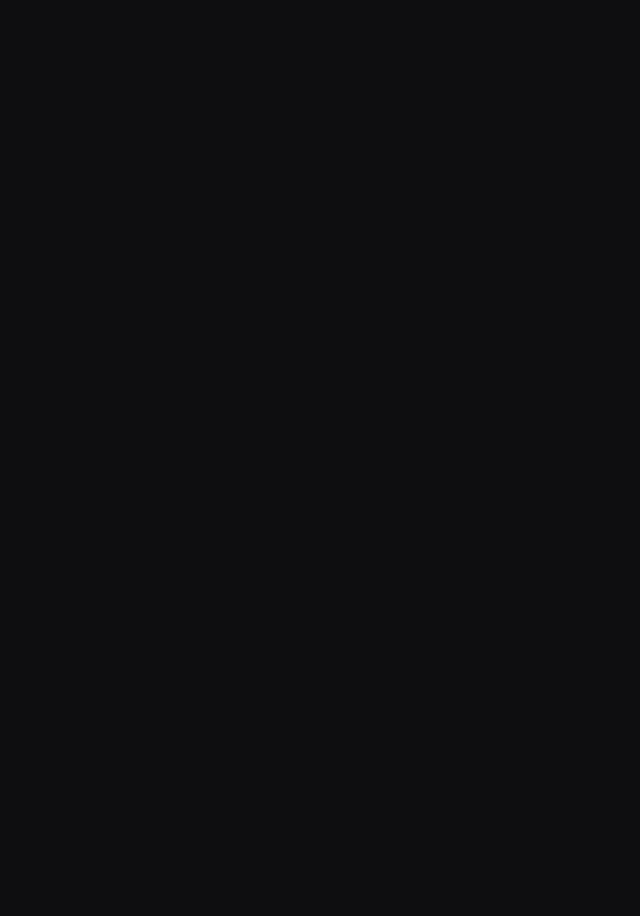
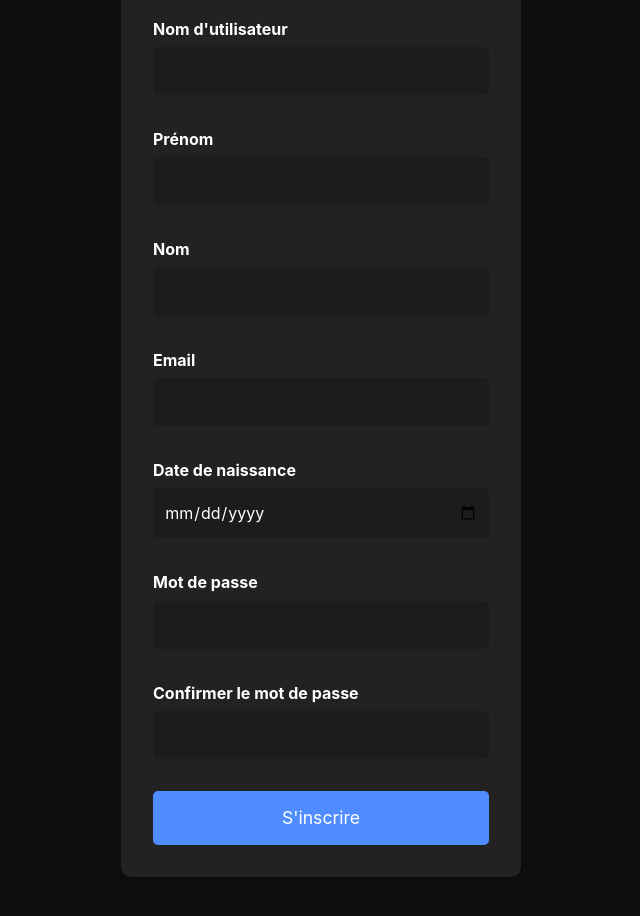
Before and after one commit to Senngy/Gamer-Challenges, a SvelteKit app in the folder client/: page /auth/signup in a window 1280 px wide. Shown: the part 200-1116 px from the top of the page, without its empty margins (319-959 px from the left). Before the commit the page ends 800 px from the top, so only its background shows below. Built offline with nearby package versions, Linux system fonts and the light colour scheme.

Commit message:
Create page login and signup html & css
Co-authored-by: Sylvain M <Senngy@users.noreply.github.com>

```diff
--- a/client/src/lib/components/layout/Navbar.svelte
+++ b/client/src/lib/components/layout/Navbar.svelte
@@ -5,8 +5,8 @@
   <img src="/favicon.svg" alt="Logo GamerChallenge" class="logo" />
   <input type="text" class="search" placeholder="Rechercher votre jeux 🔍" />
   <div class="buttons">
-    <button class="btn">Inscription</button>
-    <button class="btn btn-secondary">Connexion</button>
+    <a class="btn" href="/auth/signup">Inscription</a>
+    <a class="btn btn-secondary" href="/auth/login">Connexion</a>
   </div>
 </nav>
 <style>
--- a/client/src/routes/auth/login/+page.svelte
+++ b/client/src/routes/auth/login/+page.svelte
@@ -0,0 +1,84 @@
+<script>
+  let username = '';
+  let email = '';
+  let password = '';
+  let confirmPassword = '';
+  let error = '';
+
+  function handleSubmit() {
+    if (password !== confirmPassword) {
+      error = "Les mots de passe ne correspondent pas.";
+      return;
+    }
+    // Ajoute ici la logique d'inscription (API, etc.)
+    error = '';
+    alert('Inscription réussie !');
+  }
+</script>
+
+<div class="signup-container">
+  <h2>Connexion</h2>
+  {#if error}
+    <div class="error">{error}</div>
+  {/if}
+  <form on:submit|preventDefault={handleSubmit}>
+    <div>
+      <label for="email">Email</label>
+      <input id="email" type="email" bind:value={email} required />
+    </div>
+    <div>
+      <label for="password">Mot de passe</label>
+      <input id="password" type="password" bind:value={password} required minlength="8"  maxlength="50"/>
+    </div>
+    <button type="submit">Se connecter</button>
+  </form>
+</div>
+
+<style>
+  .signup-container {
+    max-width: 400px;
+    margin: 40px auto;
+    padding: 2rem;
+    background: #222;
+    border-radius: 10px;
+    box-shadow: 0 2px 8px rgba(0,0,0,0.2);
+    color: #fff;
+  }
+  h2 {
+    text-align: center;
+    margin-bottom: 1.5rem;
+  }
+  form {
+    display: flex;
+    flex-direction: column;
+    gap: 1rem;
+  }
+  label {
+    font-weight: bold;
+    margin-bottom: 0.3rem;
+  }
+  input {
+    padding: 0.7rem;
+    border: none;
+    border-radius: 5px;
+    font-size: 1rem;
+  }
+  button {
+    padding: 0.8rem;
+    background: #4f8cff;
+    color: #fff;
+    border: none;
+    border-radius: 5px;
+    font-size: 1.1rem;
+    cursor: pointer;
+    transition: background 0.2s;
+  }
+  button:hover {
+    background: #2563eb;
+  }
+  .error {
+    color: #ff6b6b;
+    text-align: center;
+    margin-bottom: 1rem;
+  }
+</style>
--- a/client/src/routes/auth/signup/+page.svelte
+++ b/client/src/routes/auth/signup/+page.svelte
@@ -0,0 +1,107 @@
+<script>
+  let username = '';
+  let email = '';
+  let password = '';
+  let confirmPassword = '';
+  let error = '';
+  let birth_date = '';
+  let first_name = '';
+  let last_name = '';
+
+  function handleSubmit() {
+    if (password !== confirmPassword) {
+      error = "Les mots de passe ne correspondent pas.";
+      return;
+    }
+    // Ajoute ici la logique d'inscription (API, etc.)
+    error = '';
+    alert('Inscription réussie !');
+  }
+</script>
+
+<div class="signup-container">
+  <h2>Inscription</h2>
+  {#if error}
+    <div class="error">{error}</div>
+  {/if}
+  <form on:submit|preventDefault={handleSubmit}>
+    <div>
+      <label for="username">Nom d'utilisateur</label>
+      <input id="username" type="text" bind:value={username} required />
+    </div>
+    <div>
+      <label for="first_name">Prénom</label>
+      <input id="first_name" type="text" bind:value={first_name} required />
+    </div>
+    <div>
+      <label for="last_name">Nom</label>
+      <input id="last_name" type="text" bind:value={last_name} required />
+    </div>
+    <div>
+      <label for="email">Email</label>
+      <input id="email" type="email" bind:value={email} required maxlength="320" />
+    </div>
+    <div>
+        <label for="birth_date">Date de naissance</label>
+        <input id="birth_date" type="date" bind:value={birth_date} required />
+    </div>
+    <div>
+      <label for="password">Mot de passe</label>
+      <input id="password" type="password" bind:value={password} required minlength="8"  maxlength="50"/>
+    </div>
+    <div>
+      <label for="confirmPassword">Confirmer le mot de passe</label>
+      <input id="confirmPassword" type="password" bind:value={confirmPassword} required minlength="8"  maxlength="50"/>
+    </div>
+    <button type="submit">S'inscrire</button>
+  </form>
+</div>
+
+<style>
+  .signup-container {
+    max-width: 400px;
+    margin: 40px auto;
+    padding: 2rem;
+    background: #222;
+    border-radius: 10px;
+    box-shadow: 0 2px 8px rgba(0,0,0,0.2);
+    color: #fff;
+  }
+  h2 {
+    text-align: center;
+    margin-bottom: 1.5rem;
+  }
+  form {
+    display: flex;
+    flex-direction: column;
+    gap: 1rem;
+  }
+  label {
+    font-weight: bold;
+    margin-bottom: 0.3rem;
+  }
+  input {
+    padding: 0.7rem;
+    border: none;
+    border-radius: 5px;
+    font-size: 1rem;
+  }
+  button {
+    padding: 0.8rem;
+    background: #4f8cff;
+    color: #fff;
+    border: none;
+    border-radius: 5px;
+    font-size: 1.1rem;
+    cursor: pointer;
+    transition: background 0.2s;
+  }
+  button:hover {
+    background: #2563eb;
+  }
+  .error {
+    color: #ff6b6b;
+    text-align: center;
+    margin-bottom: 1rem;
+  }
+</style>
```
Also changed, not shown: 2 other files (tests, documents, lock files or other folders).
